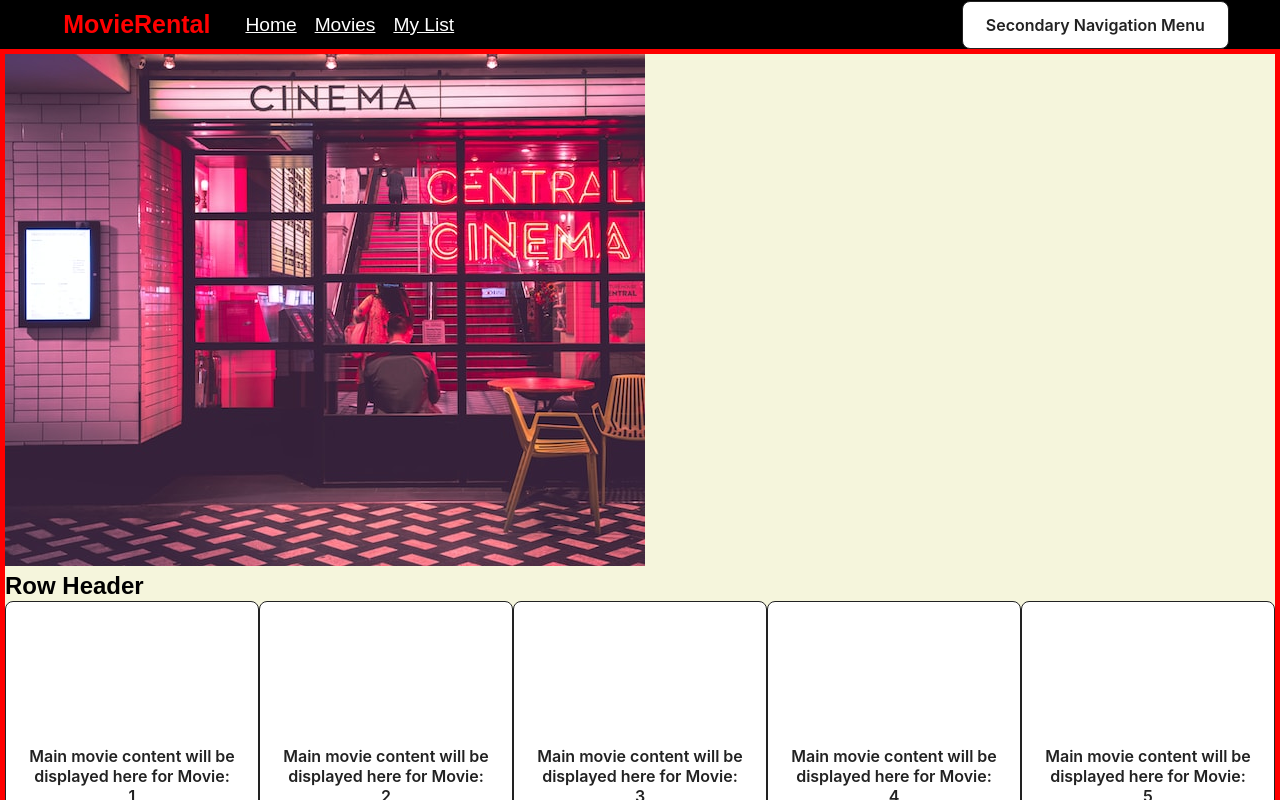
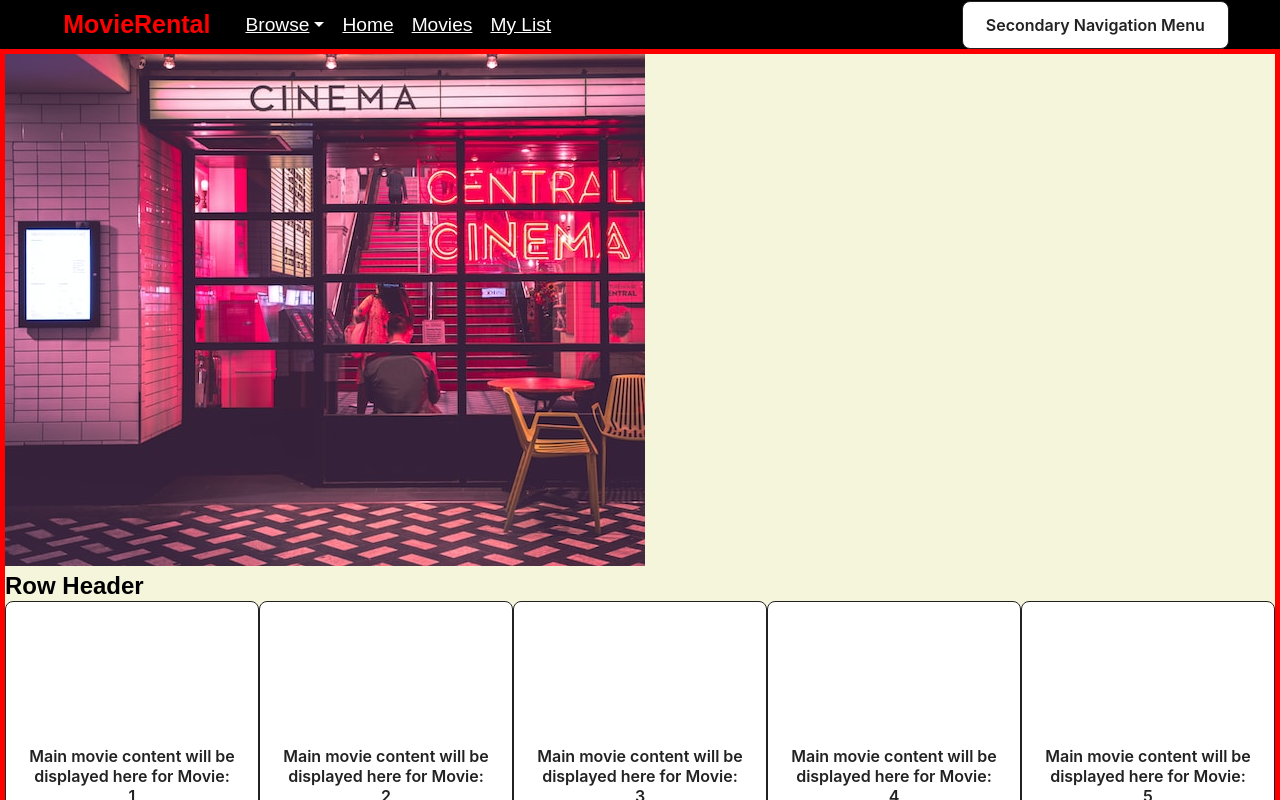
Before and after one commit to mishrasidhant/movie-rental, a JavaScript app: page / in a window 1280 px wide. Shown: the top 800 px of the page. Built offline with nearby package versions, Linux system fonts and the light colour scheme.

Commit message:
Add browse menu item and create downward pointing arrow

```diff
--- a/src/features/ui/header/header.css
+++ b/src/features/ui/header/header.css
@@ -24,6 +24,23 @@
 	margin-right: 5px;
 	font-size: 25px;
 	font-weight: bold;
+}
+
+.header-container .navigation-menu .menu-trigger{
+	display: flex;
+	align-items: center;
+	font-weight: 500;
+	height: 100%;
+}
+
+.header-container .navigation-menu .menu-trigger::after{
+	content: "";
+	border-color: #fff transparent transparent;
+	border-style: solid;
+	border-width: 5px 5px 0;
+	height: 0;
+	width: 0;
+	margin-left: 5px;
 }
 
 .header-container ul{
--- a/src/features/ui/header/header.js
+++ b/src/features/ui/header/header.js
@@ -9,13 +9,18 @@
         MovieRental
       </a>
       <ul>
-        <li>
+        <li className="navigation-menu">
+          <a className="menu-trigger" href="#browse">
+            Browse
+          </a>
+        </li>
+        <li className="navigation-tab">
           <a href="#default">Home</a>
         </li>
-        <li>
+        <li className="navigation-tab">
           <a href="#default">Movies</a>
         </li>
-        <li>
+        <li className="navigation-tab">
           <a href="#default">My List</a>
         </li>
       </ul>
```
